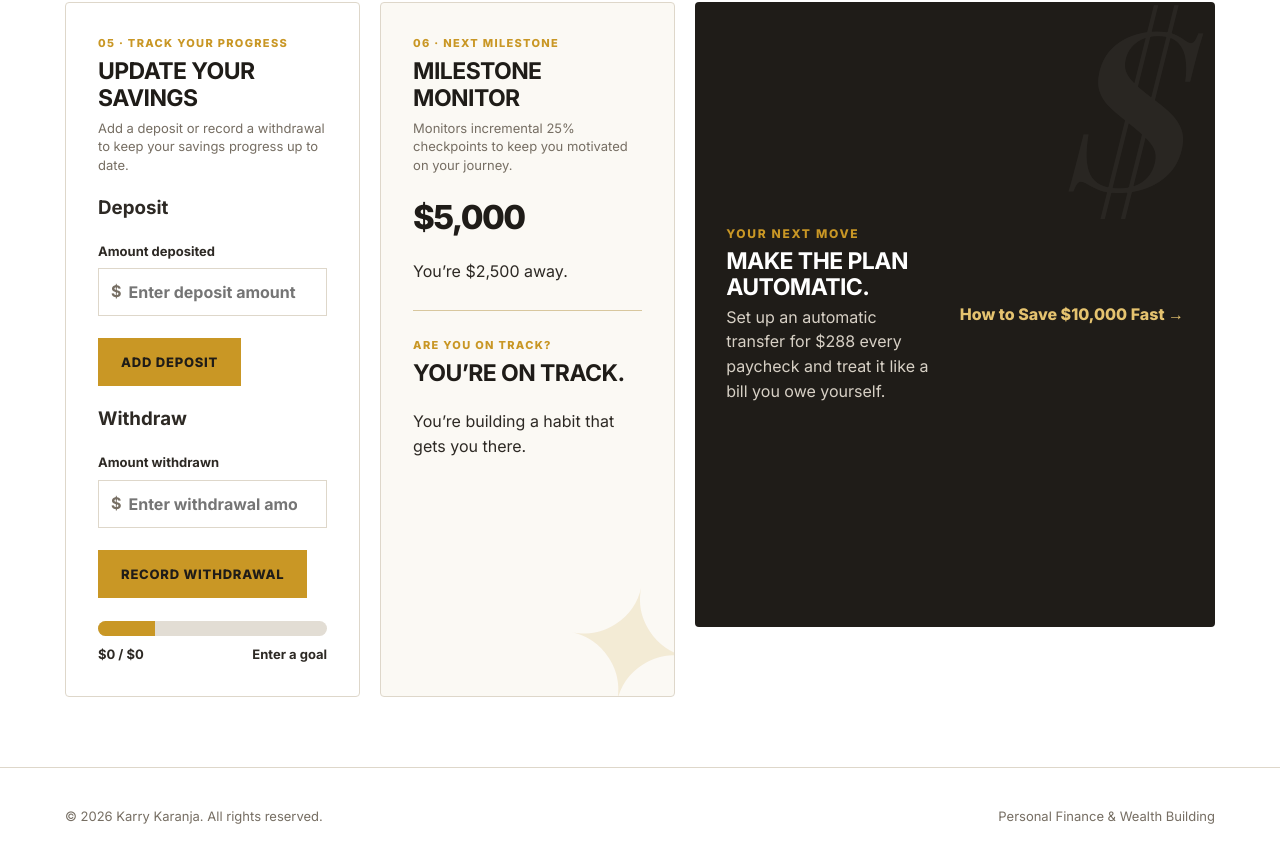
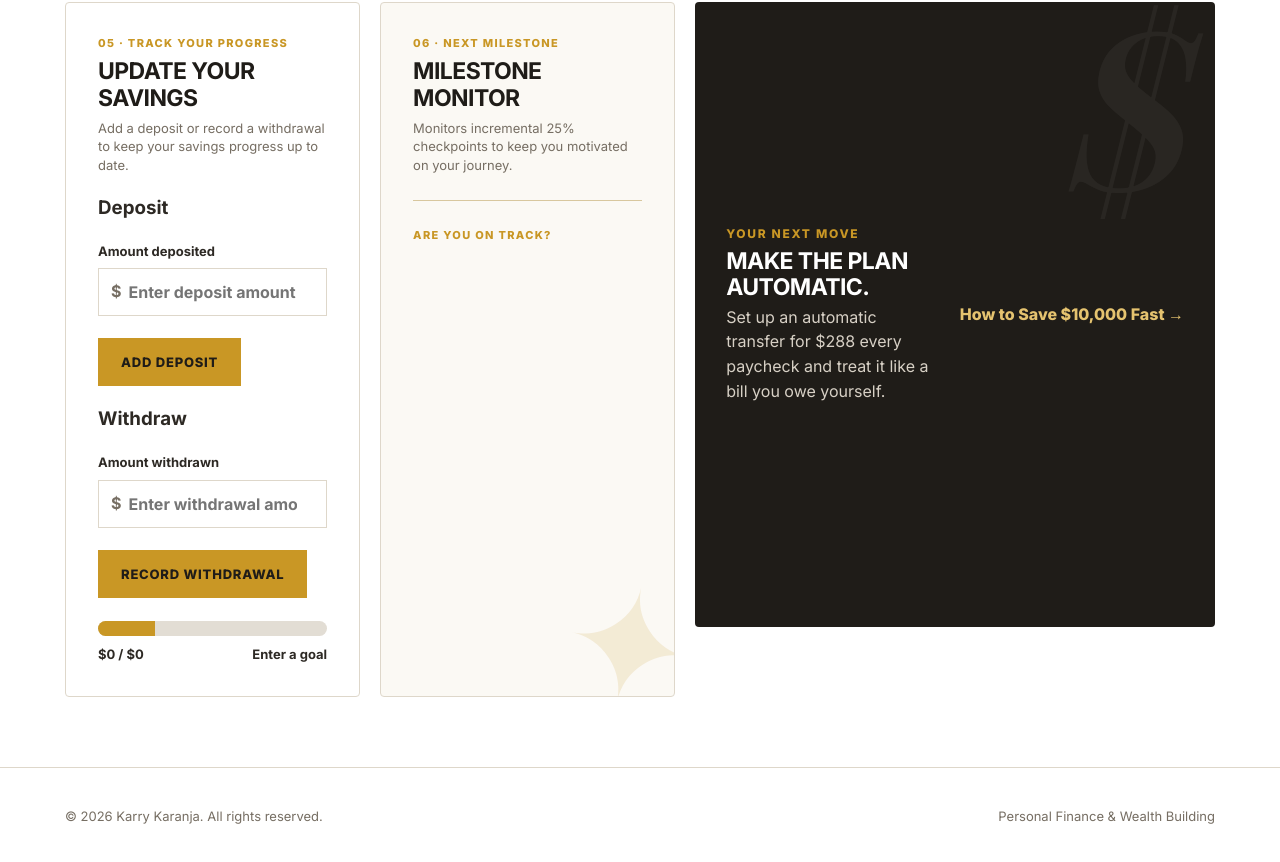
Before and after one commit to DorcasKimble/karry-karanja-website, a plain HTML site: page savings-goal-tracker.html in a window 1280 px wide. Shown: the part 1840-2702 px from the top of the page. Drawn offline with nearby package versions, Linux system fonts and the light colour scheme; a web font is replaced by a local one.

Commit message:
Update savings-goal-tracker.html

```diff
--- a/savings-goal-tracker.html
+++ b/savings-goal-tracker.html
@@ -210,12 +210,12 @@
   <div class="step">06 · Next milestone</div>
   <h2>Milestone Monitor</h2>
   <p class="card-explain">Monitors incremental 25% checkpoints to keep you motivated on your journey.</p>
-          <div class="next" id="milestone">$5,000</div>
-          <p id="milecopy">You’re $2,500 away.</p>
+  <div class="next" id="milestone"></div>
+  <p id="milecopy"></p>
   <hr style="border:0;border-top:1px solid #d8c79e;margin:26px 0">
   <div class="step">Are you on track?</div>
-          <h2 id="tracktitle">You’re on track.</h2>
-          <p id="trackcopy">You’re building a habit that gets you there.</p>
+  <h2 id="tracktitle"></h2>
+  <p id="trackcopy"></p>
 </aside>
 </section>
 
```
Lines whose indentation alone changed are shown as unchanged.
